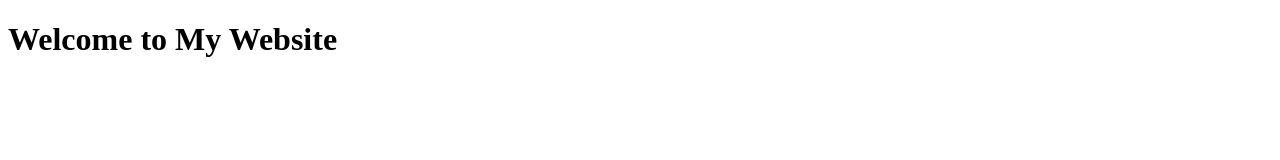
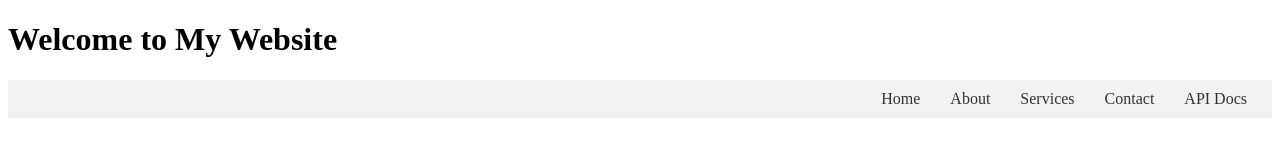
Before and after one commit to LukasDanuser/danuser.dev, a plain HTML site: page public/index.html in a window 1280 px wide. Drawn offline with Linux system fonts and the light colour scheme; files whose address does not match are found by name.

Commit message:
Initial Commit

```diff
--- a/public/index.html
+++ b/public/index.html
@@ -1,5 +1,6 @@
 <!DOCTYPE html>
 <html lang="en">
+
 <head>
     <meta charset="UTF-8">
     <meta name="viewport" content="width=device-width, initial-scale=1.0">
@@ -7,10 +8,20 @@
     <script src="js/script.js"></script>
     <link rel="stylesheet" href="style/style.css">
 </head>
+
 <body>
     <h1>Welcome to My Website</h1>
 
-    <div w3-include-html="elements/navbar.html"></div>
+    <nav class="navbar">
+        <ul class="navbar-list">
+            <li class="navbar-item"><a class="navbar-link" href="#">Home</a></li>
+            <li class="navbar-item"><a class="navbar-link" href="#">About</a></li>
+            <li class="navbar-item"><a class="navbar-link" href="#">Services</a></li>
+            <li class="navbar-item"><a class="navbar-link" href="#">Contact</a></li>
+            <li class="navbar-item"><a class="navbar-link" href="https://api.danuser.dev">API Docs</a></li>
+        </ul>
+    </nav>
 
 </body>
+
 </html>
```
